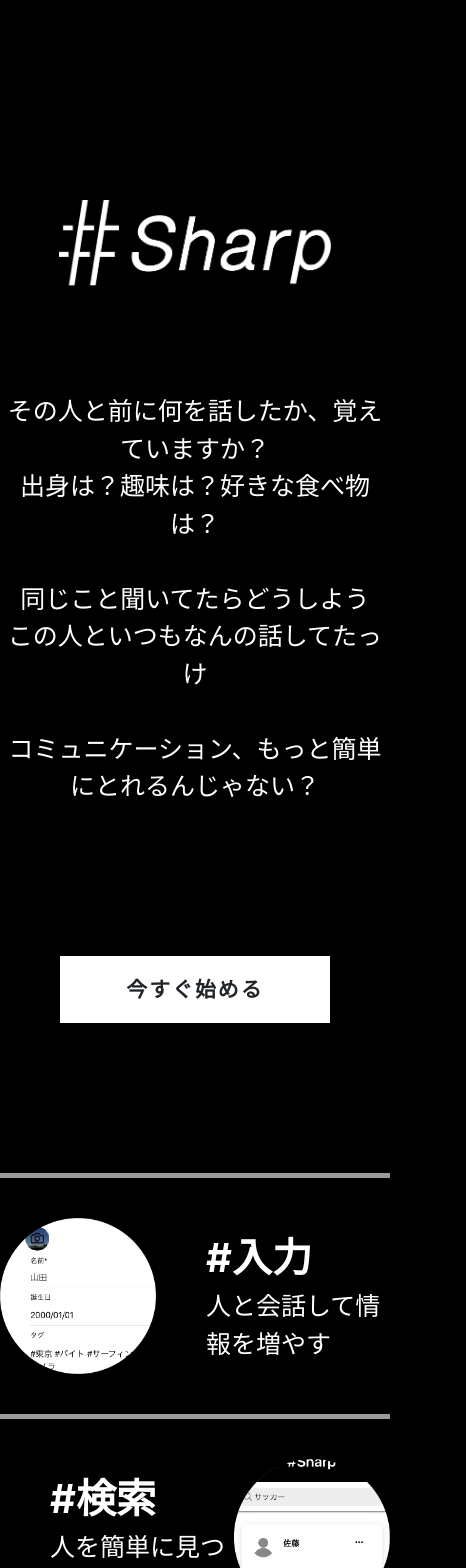
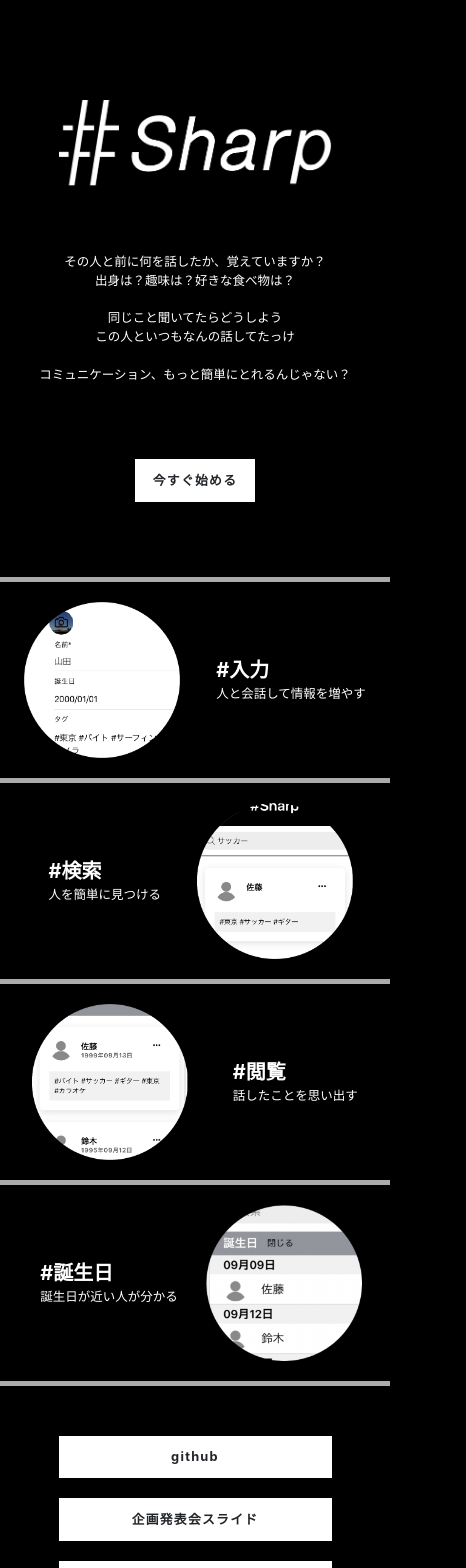
Before and after one commit to tsubame-misa/SharpLP, a JavaScript app: page / in a window 390 px wide. Shown: the top 1568 px of the page, 466 px wide, since content can reach past the window. Built offline with nearby package versions, Linux system fonts and the light colour scheme.

Commit message:
スマホ版修正

```diff
--- a/src/style.css
+++ b/src/style.css
@@ -1,5 +1,6 @@
 html {
   background-color: black;
+  border-color: white;
 }
 
 h2 {
@@ -15,7 +16,6 @@ p {
   padding-top: 200px;
   text-align: center;
   padding-bottom: 80px;
-  border-color: black;
 }
 
 img.title-image {
@@ -47,10 +47,7 @@ img.title-image {
   border: 5px;
   border-style: inset none none none;
   padding-bottom: 40px;
-}
-
-.intro-last {
-  border-style: inset none inset none;
+  border-color: white;
 }
 
 img.intro-image {
@@ -110,22 +107,6 @@ button.btn {
   border-color: white;
 }
 
-@media (max-width: 768px) {
-  .links {
-    display: flex;
-    justify-content: space-evenly;
-    padding-top: 100px;
-    padding-bottom: 100px;
-    align-content: center;
-  }
-
-  a.link-btn {
-    margin-bottom: 20px;
-    width: 40%;
-  }
-}
-
-@media (min-width: 769px) {
 .links {
   display: flex;
   justify-content: space-evenly;
@@ -133,12 +114,20 @@ button.btn {
   padding-bottom: 100px;
   flex-direction: row;
   align-items: center;
+  border: 5px;
+  border-style: inset none none none;
+  padding-bottom: 40px;
+  border-color: white;
 }
 
 a.link-btn {
   margin-bottom: 20px;
   width: 30%;
-  }
+  display: flex;
+  align-items: center;
+  justify-content: center;
+  min-height: 40px;
+  max-height: 190px;
 }
 
 p.footer-pala {
@@ -155,3 +144,103 @@ p.footer-pala {
 .footer {
   font-weight: bold;
 }
+
+@media (max-width: 600px) {
+  .links {
+    display: flex;
+    justify-content: space-evenly;
+    padding-top: 50px;
+    padding-bottom: 100px;
+    align-content: center;
+    flex-direction: column;
+    border: 5px;
+    border-style: inset none none none;
+    padding-bottom: 40px;
+    border-color: white;
+  }
+
+  a.link-btn {
+    margin-bottom: 20px;
+    width: 70%;
+  }
+
+  h2 {
+    font-size: 20px;
+    font-weight: bold;
+  }
+
+  p {
+    font-size: 12.5px;
+  }
+
+  .btn,
+  a.btn,
+  button.btn {
+    font-size: 0.8rem;
+    font-weight: 700;
+    line-height: 1.5;
+    position: relative;
+    display: inline-block;
+    padding: 0.6rem 1rem;
+    cursor: pointer;
+    -webkit-user-select: none;
+    -moz-user-select: none;
+    -ms-user-select: none;
+    user-select: none;
+    transform: scale();
+    -webkit-transition: all 0.3s;
+    transition: all 0.3s;
+    text-align: center;
+    vertical-align: middle;
+    text-decoration: none;
+    letter-spacing: 0.1em;
+    color: #212529;
+    /* border-radius: 0.5rem; */
+    border-color: white;
+  }
+
+  .title-block {
+    padding-top: 100px;
+    text-align: center;
+    padding-bottom: 40px;
+    border-color: black;
+  }
+
+  .about {
+    display: flex;
+    text-align: center;
+    color: white;
+    justify-content: center;
+    padding-bottom: 75px;
+  }
+
+  .product-link {
+    display: flex;
+    justify-content: center;
+    padding-bottom: 75px;
+  }
+
+  .intro-about {
+    display: flex;
+    flex-direction: column;
+    padding-left: 12px;
+  }
+
+  .intro-group {
+    display: flex;
+    border-color: black;
+    align-items: center;
+    flex-direction: row;
+    justify-content: space-evenly;
+    padding-top: 20px;
+    border: 5px;
+    border-color: white;
+    border-style: inset none none none;
+    padding-bottom: 20px;
+  }
+
+  p.footer-pala {
+    font-size: 12px;
+    color: black;
+  }
+}
```
Lines whose indentation alone changed are shown as unchanged.
